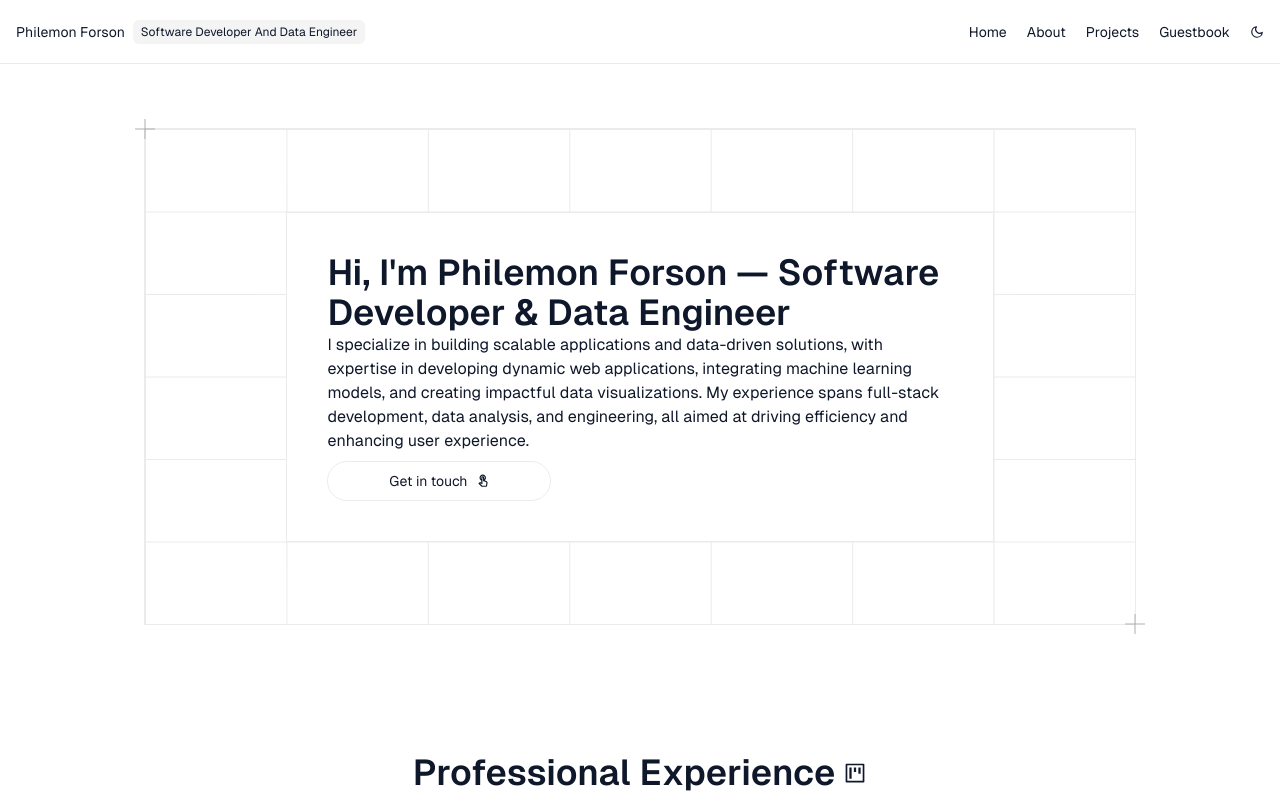
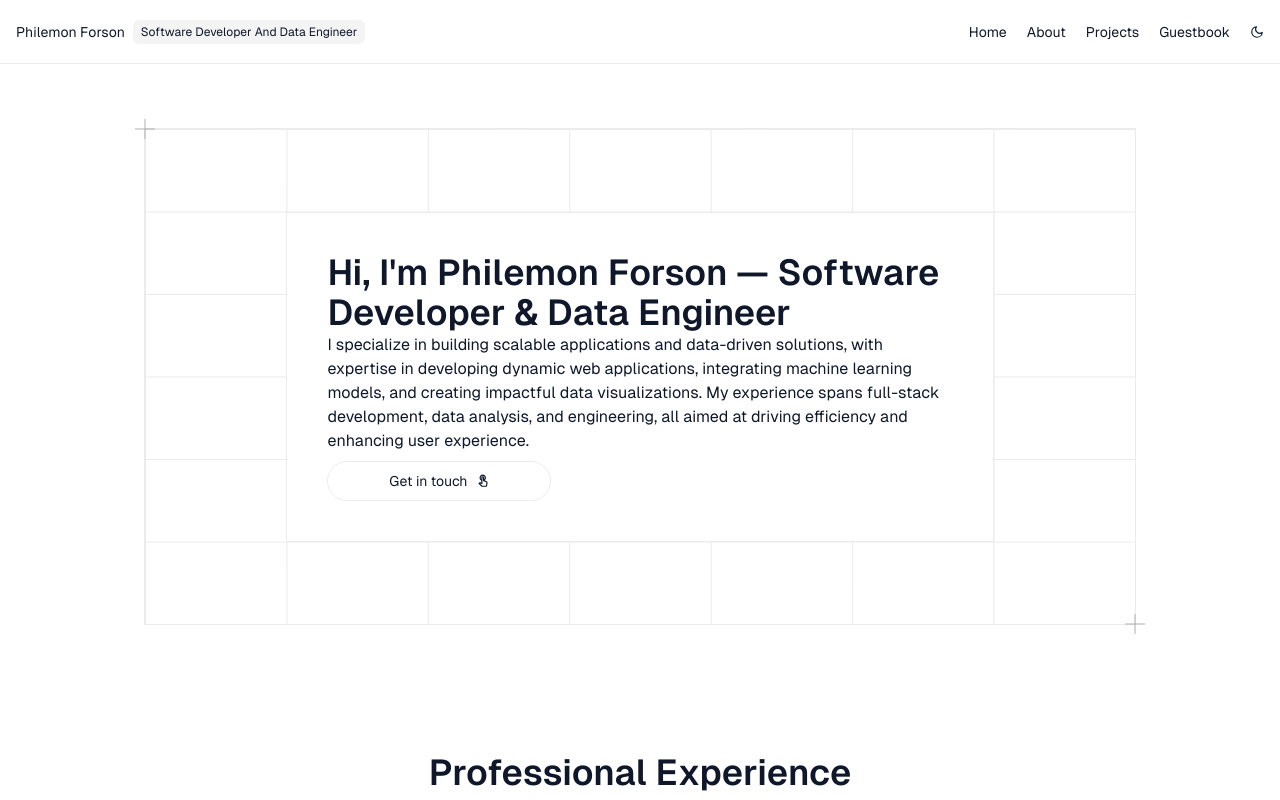
Before and after one commit to phil-forson/philemon-forson, a Next.js app: page / in a window 1280 px wide. Shown: the top 800 px of the page. Built offline with nearby package versions, Linux system fonts and the light colour scheme.

Commit message:
minor fixes

```diff
--- a/src/components/Footer/Footer.tsx
+++ b/src/components/Footer/Footer.tsx
@@ -2,7 +2,7 @@ import React from "react";
 
 const Footer = () => {
   return (
-    <div className="h-auto md:px-36 md:py-16 px-4 py-8 border-t border-[var(--)] w-full">
+    <div className="h-auto md:px-36 md:py-16 px-4 py-8 border-t border-[var(--ds-gray-200-value)] w-full">
       <div className="flex justify-center">
         <div className="flex flex-col">
           <p className="text-sm">Philemon Forson</p>
--- a/src/components/Works/Works.tsx
+++ b/src/components/Works/Works.tsx
@@ -155,7 +155,7 @@ const Works = () => {
   return (
     <div className="h-auto md:px-36 md:py-16 w-full px-4">
       <h1 className="md:text-4xl text-2xl font-semibold text-center flex items-center gap-2 justify-center">
-        Professional Experience <AiOutlineProject size={24} />
+        Professional Experience
       </h1>
 
       <div className="flex flex-col space-y-8 md:space-y-0 px-4 md:px-64 py-10">
```
